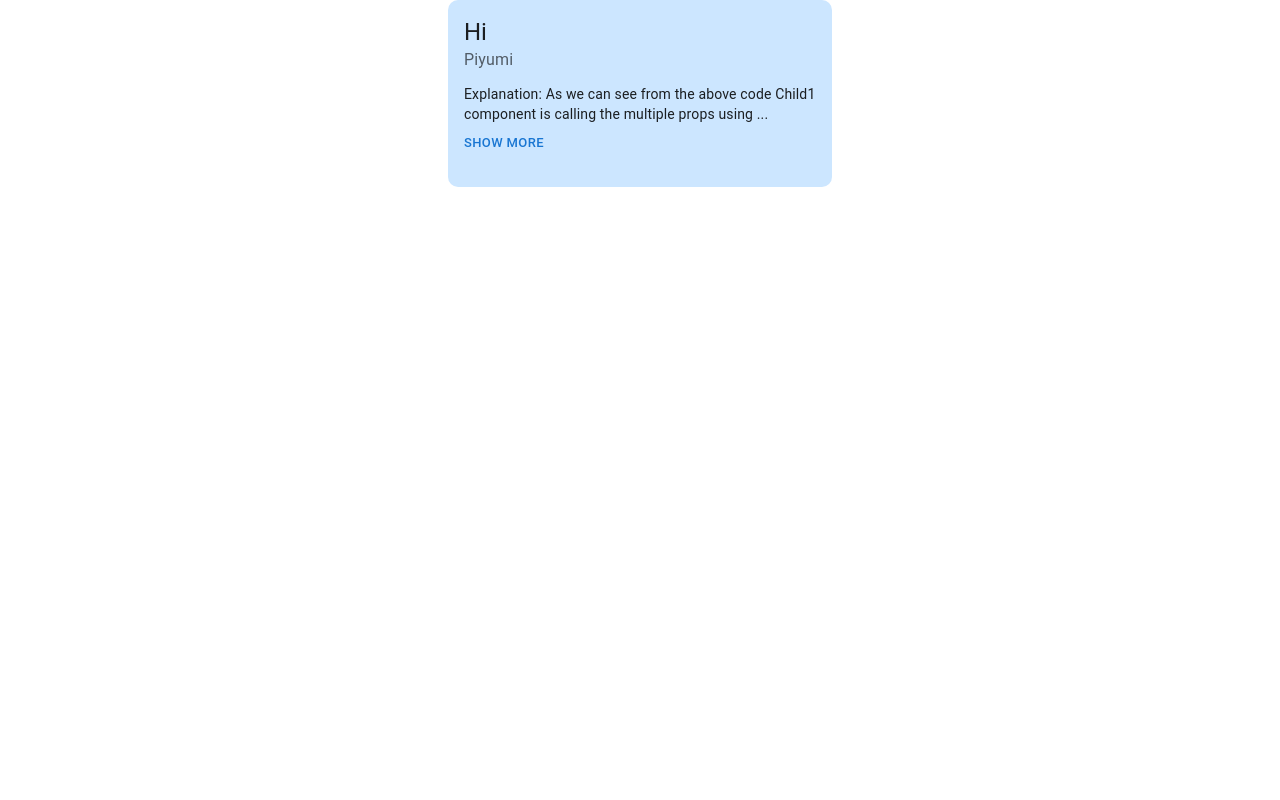
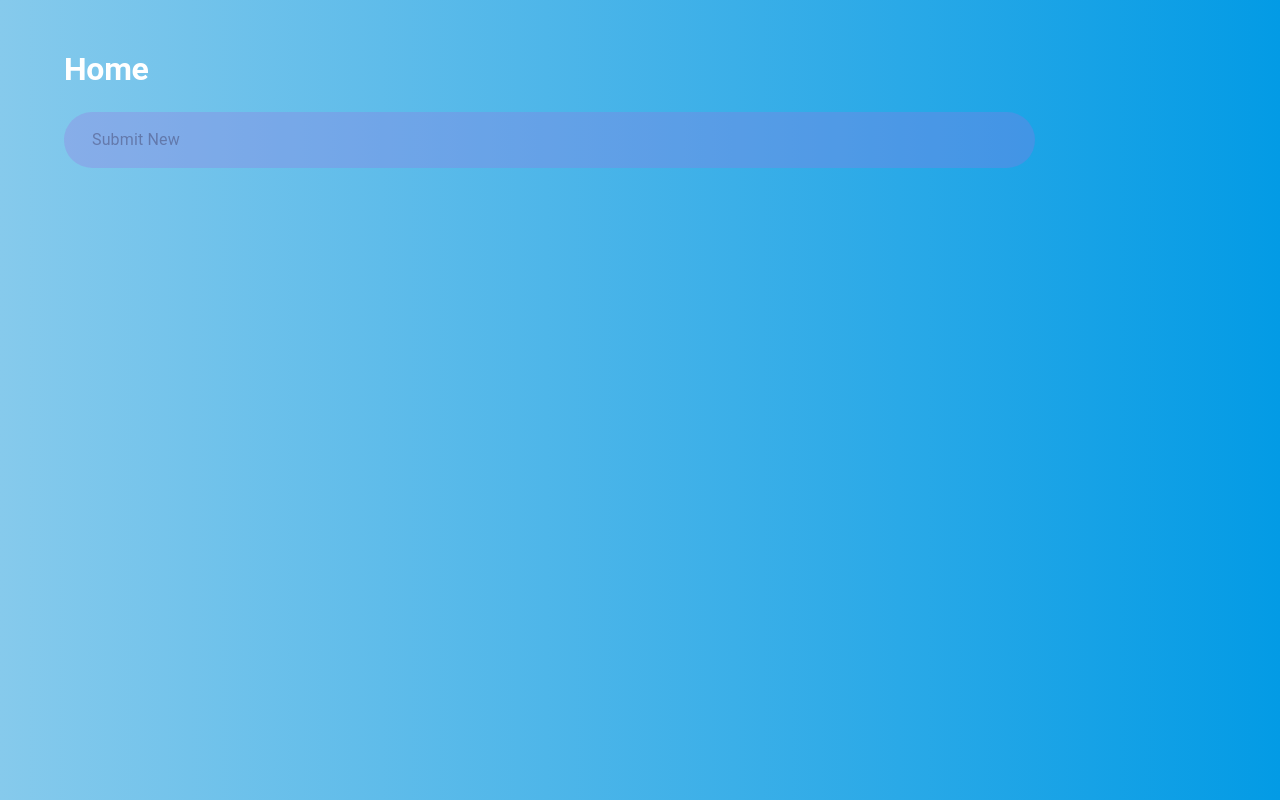
Before and after one commit to fcodelabs/training-web, a React (Create React App) app: page / in a window 1280 px wide. Built offline with nearby package versions, Linux system fonts and the light colour scheme.

Commit message:
Implement adding card 1

```diff
--- a/src/App.tsx
+++ b/src/App.tsx
@@ -9,7 +9,8 @@ import DiaryCard from './components/DiaryCard';
 function App() {
   return (
     <div className="App">
-       <DiaryCard title='Hi' description='Explanation: As we can see from the above code Child1 component is calling the multiple props using method 1, by creating a separate method and the child2 component is calling the multiple props by creating an anonymous method.' name='Piyumi'  />
+       {/* <DiaryCard title='Hi' description='Explanation: As we can see from the above code Child1 component is calling the multiple props using method 1, by creating a separate method and the child2 component is calling the multiple props by creating an anonymous method.' name='Piyumi'  /> */}
+       <Home name = 'Piyumi'/>
     </div>
 
   );
--- a/src/pages/DairyHome/index.tsx
+++ b/src/pages/DairyHome/index.tsx
@@ -1,13 +1,131 @@
 import React from 'react';
-import AddingForm from '../../components/AddingForm';
+import Typography from '@mui/material/Typography';
+import Box from '@mui/material/Box';
+import TextField from '@mui/material/TextField';
+import Button from '@mui/material/Button';
+import "./styles.css";
+import TextareaAutosize from '@mui/material/TextareaAutosize';
+import { Grid } from '@mui/material';
+import DiaryCard from '../../components/DiaryCard';
 
 
+interface MyProps {
+    name : string
+    }
 
-export default function DairyHome() {
+export default function DairyHome(props : MyProps) {
+
+    const [touched, setTouched] = React.useState(false);
+    const [title, setTitle] = React.useState('');
+    const [description, setDescription] = React.useState('');
+    const [clicked, setClicked] = React.useState(false);
+    const [title1, setTitle1] = React.useState('');
+    const [description1, setDescription1] = React.useState('');
+
+
+    const handleTouch = (event: any) => {
+        event.preventDefault();
+        setTouched(true);
+    }
+
+    const handleSubmit = (event: React.FormEvent<HTMLFormElement>) => {
+        event.preventDefault();
+        setTouched(false);
+
+        console.log(title, description)
+        if (title == '' || description == ''){
+            setClicked(false);
+            console.log('Missing title or Missing description')
+        }else{
+            setTitle1(title);
+            setDescription1(description);
+            setClicked(true);
+        }
+        setTitle('');
+        setDescription('');
+    }
 
 
     return (
-        <AddingForm/>
+        <div>
+
+        <div style={{margin: 'auto',
+            width: '90%',
+            padding: '2vw', }}>
+
+          <Typography component="h2" variant="h2" color='white' sx={{mt: 3, mb: 3, paddingLeft: "", fontSize: '2rem', fontWeight: 'bold', textAlign: 'left'}}>
+                Home
+          </Typography>
+
+          <Box component="form" onSubmit={handleSubmit} sx={{ mt: 3, mb: 3, textAlign: 'left'}} >
+          <Grid container spacing={4} >
+            <Grid item xs={10}>
+            <TextField
+            // required
+            fullWidth
+            id="title"
+            type="text"
+            placeholder="Submit New"
+            name="title"
+            value={title}
+            autoFocus={false}
+            onFocus= {handleTouch}
+            onChange={(e) => setTitle(e.target.value)}
+
+            sx={{
+                paddingBottom: "0",
+                '& label': { paddingLeft: (theme) => theme.spacing(2) },
+                '& input': { paddingLeft: (theme) => theme.spacing(3.5) },
+                '& fieldset': {
+
+                  borderRadius: '30px',
+                  border: 'none',
+                  backgroundColor: '#9971E14D',
+                  width: '100%',
+                  marginRight: '2vw',
+                },
+              }}
+
+          />
+            </Grid>
+
+            <Grid item  xs={2}>
+                {touched && <Button
+                type="submit"
+                variant="contained"
+                // onClick={handleSubmit}
+                sx={{ height:'100%', margin: 'auto', width: '100%', borderRadius: '30px',  color: 'black', fontWeight: 'bold', backgroundColor: '#5353c6' }}
+            >
+                Submit
+            </Button>}
+            </Grid>
+            </Grid>
+            <Grid>
+
+            <Grid item xs={12}>
+              {touched && <div>
+              <TextareaAutosize
+            aria-label="minimum height"
+            minRows={10}
+            placeholder="Enter Description"
+            name='description'
+            value={description}
+            onChange={(e) => setDescription(e.target.value)}
+            style={{ width: "96%", borderRadius: '10px',
+            border: 'none',
+            backgroundColor: '#b3d4fc', padding: "2vw", marginTop: '2vw'}}  />
+              </div>}
+            </Grid>
+          </Grid>
+
+          </Box>
+
+        </div>
+
+       {clicked && <DiaryCard title={title1} description={description1} name={props.name}  />}
+
+        </div>
+
 
     );
 
```
Also changed, not shown: src/components/AddingForm/index.tsx (indentation only), src/pages/DairyHome/styles.css (renamed from src/components/AddingForm/styles.css).
